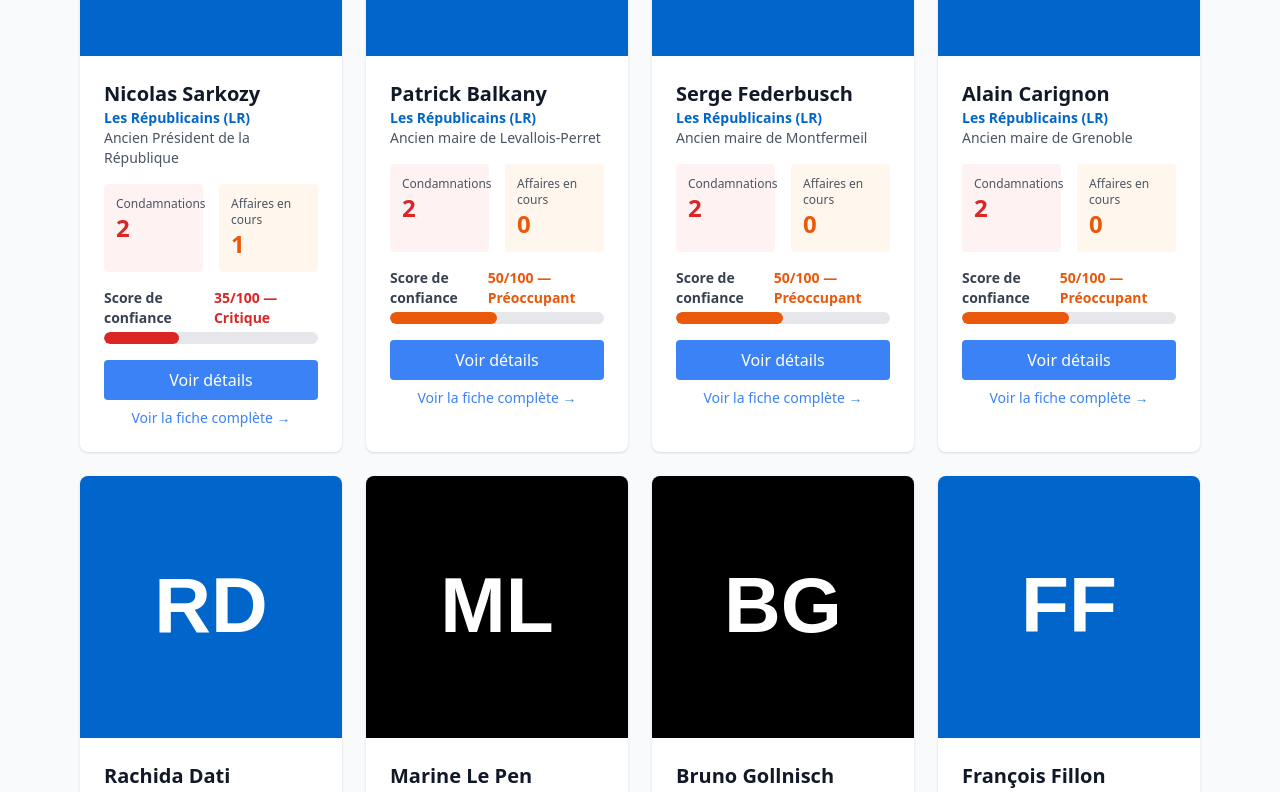
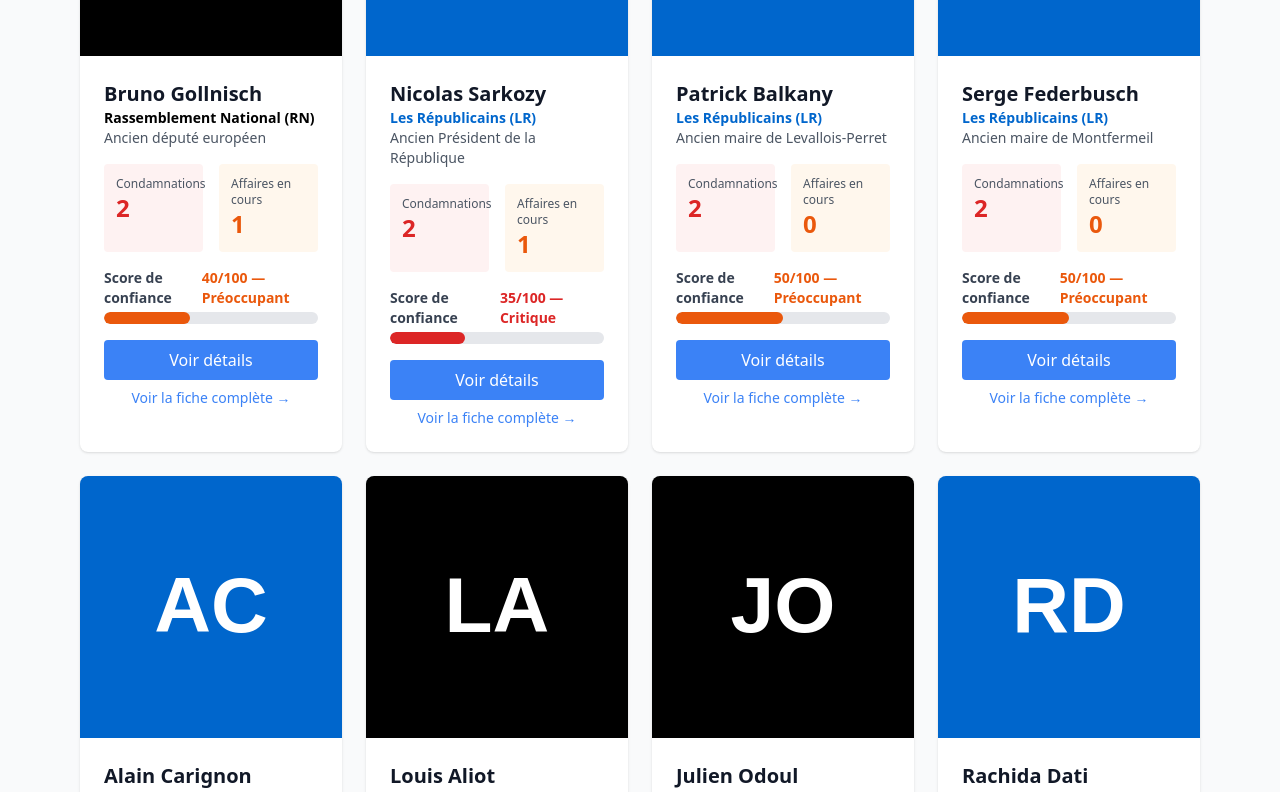
Before and after one commit to bennetradim-code/frenchpolitics, a React (Vite) app: page / in a window 1280 px wide. Shown: the part 1800-2592 px from the top of the page. Built offline with nearby package versions, Linux system fonts and the light colour scheme.

Commit message:
Update: Add RN Euro MPs condemnations from parliamentary assistants affair

```diff
--- a/src/data/frenchPolitics.js
+++ b/src/data/frenchPolitics.js
@@ -187,8 +187,8 @@
     name: 'Louis Aliot',
     party: 'rn',
     position: 'Maire de Perpignan',
-    convictions: 0,
-    ongoingCases: 0,
+    convictions: 1,
+    ongoingCases: 1,
     details: {
       birthDate: '1969-09-04',
       birthPlace: 'Toulouse',
@@ -197,7 +197,18 @@
         'Député européen (2014-2019)',
         'Maire de Perpignan (2020-)'
       ],
-      justiceIncidents: []
+      justiceIncidents: [
+        {
+          type: 'Condamnation (première instance)',
+          date: '2025-03-31',
+          description: 'Condamné dans l\'affaire des assistants parlementaires du FN au Parlement européen. Laurent Salles, employé comme assistant parlementaire de juillet 2014 à février 2015, n\'aurait jamais vraiment travaillé pour lui. Seul un SMS documenté entre eux sur cette période. Montant du détournement: environ 3200€ net par mois.',
+          penalty: '18 mois de prison (12 mois avec sursis), 8 000€ d\'amende, 3 ans d\'inéligibilité',
+          status: 'Procès en appel en cours depuis janvier 2026',
+          sources: [
+            { title: 'Wikipedia - Affaire des assistants parlementaires', url: 'https://fr.wikipedia.org/wiki/Affaire_des_assistants_parlementaires_du_Front_national_au_Parlement_europ%C3%A9en' }
+          ]
+        }
+      ]
     }
   },
   {
@@ -239,8 +250,8 @@
     name: 'Bruno Gollnisch',
     party: 'rn',
     position: 'Ancien député européen',
-    convictions: 1,
-    ongoingCases: 0,
+    convictions: 2,
+    ongoingCases: 1,
     details: {
       birthDate: '1950-01-14',
       birthPlace: 'Neuilly-sur-Seine',
@@ -257,6 +268,17 @@
           penalty: 'Amende (cassé)',
           status: 'Cassation - Relaxé',
           source: 'Cour d\'Assises'
+        },
+        {
+          type: 'Condamnation (première instance)',
+          date: '2025-03-31',
+          description: 'Condamné dans l\'affaire des assistants parlementaires du FN au Parlement européen (2004-2016). Aurait employé de façon fictive deux assistants parlementaires - Guillaume Lhuillier (ancien directeur de cabinet de Jean-Marie Le Pen) et Micheline Bruna (ancienne conseillère d\'Île-de-France et secrétaire particulière de Jean-Marie Le Pen). Ces assistants n\'ont jamais vraiment travaillé pour lui. Montant du détournement estimé à plusieurs dizaines de milliers d\'euros.',
+          penalty: '3 ans de prison (1 an ferme, aménageable sous surveillance électronique), 50 000€ d\'amende, 5 ans d\'inéligibilité',
+          status: 'Procès en appel en cours depuis janvier 2026',
+          sources: [
+            { title: 'Wikipedia - Affaire des assistants parlementaires du Front national', url: 'https://fr.wikipedia.org/wiki/Affaire_des_assistants_parlementaires_du_Front_national_au_Parlement_europ%C3%A9en' },
+            { title: 'Le Monde - Procès RN assistants parlementaires', url: 'https://www.lemonde.fr' }
+          ]
         }
       ]
     }
@@ -301,8 +323,8 @@
     name: 'Julien Odoul',
     party: 'rn',
     position: 'Député de l\'Yonne',
-    convictions: 0,
-    ongoingCases: 0,
+    convictions: 1,
+    ongoingCases: 1,
     details: {
       birthDate: '1985-08-12',
       birthPlace: 'Auxerre',
@@ -311,7 +333,20 @@
         'Député de l\'Yonne (2022-)',
         'Porte-parole du RN'
       ],
-      justiceIncidents: []
+      justiceIncidents: [
+        {
+          type: 'Condamnation (première instance)',
+          date: '2025',
+          description: 'Condamné dans l\'affaire des assistants parlementaires du FN au Parlement européen. Aurait bénéficié d\'un emploi fictif d\'assistant parlementaire de l\'eurodéputée Mylène Troszczynski entre 2014-2015, alors qu\'il ne travaillait que pour le FN à des fonctions bien éloignées du travail parlementaire.',
+          penalty: '8 mois de prison avec sursis, 1 an d\'inéligibilité',
+          status: 'Procès en appel en cours (février 2025)',
+          sources: [
+            { title: 'France Bleu - Julien Odoul condamné', url: 'https://www.francebleu.fr' },
+            { title: 'Le Figaro - Procès en appel', url: 'https://www.lefigaro.fr' },
+            { title: 'Wikipedia - Affaire des assistants parlementaires', url: 'https://fr.wikipedia.org/wiki/Affaire_des_assistants_parlementaires_du_Front_national_au_Parlement_europ%C3%A9en' }
+          ]
+        }
+      ]
     }
   },
 
```
